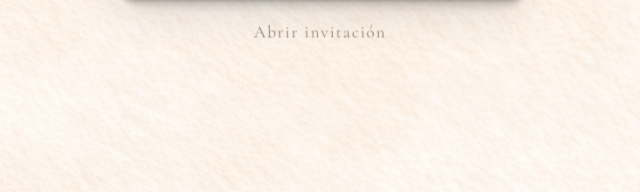
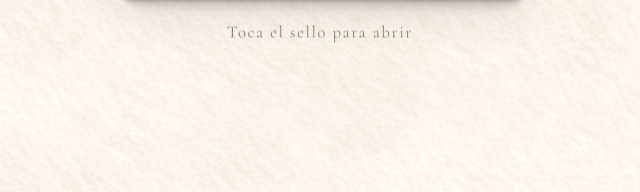
Before and after one commit to Mairacol/atelierinvitaciones, a plain HTML site: page bodacarmenyluis/index.html in a window 1280 px wide. Shown: the part 527-719 px from the top of the page, 320-960 px from the left. Drawn offline with nearby package versions, Linux system fonts and the light colour scheme.

Commit message:
Toca el sello para abrir

```diff
--- a/bodacarmenyluis/index.html
+++ b/bodacarmenyluis/index.html
@@ -25,7 +25,7 @@
 <div class="letter"></div>
 
 <img src="/bodacarmenyluis/assets/Sello de cera _C&L_ oliva.png" class="seal" id="sealBtn">
-<p class="open-invite">Abrir invitación</p>
+<p class="open-invite">Toca el sello para abrir</p>
 </div>
 
 </div>
```
